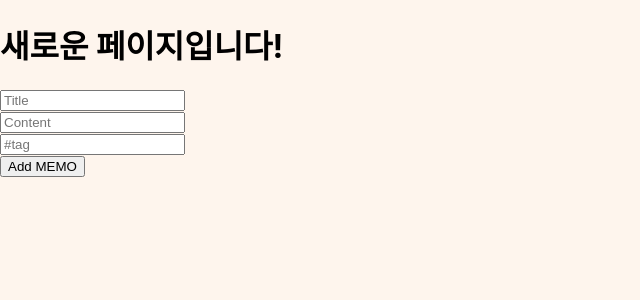
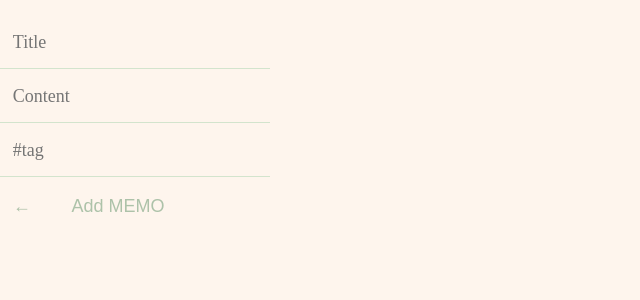
Before and after one commit to KoYejune0302/web_study, a React (Create React App) app in the folder front/: page /new in a window 1280 px wide. Shown: the top 300 px of the page, without its empty margins (0-640 px from the left). Built offline with nearby package versions, Linux system fonts and the light colour scheme.

Commit message:
css update

```diff
--- a/front/src/App.css
+++ b/front/src/App.css
@@ -14,6 +14,7 @@
   text-align:center;
   color: #ADC2A9;
   font-size: 20px;
+  margin-bottom: 1%;
 }
 
 .form-style input{
@@ -43,7 +44,6 @@
   border: none;
   display: inline-block;
   padding: 5px 15px;
-  /* box-shadow: 0 15px 35px rgba(0, 0, 0, 0.2); */
   text-decoration: none;
   font-weight: 300;
   transition: 0.25s;
@@ -60,14 +60,14 @@
 }
 
 .w-btn {
-  height:60px;
+  height:55px;
   position : relative;
   margin:auto;
   display:block;
   border: none;
   padding: 5px 15px;
   border-radius: 15px;
-  box-shadow: 0 15px 35px rgba(0, 0, 0, 0.2);
+  box-shadow: 0 15px 35px rgba(0, 0, 0, 0.1);
   text-decoration: none;
   font-weight: 300;
   transition: 0.25s;
--- a/front/src/App.js
+++ b/front/src/App.js
@@ -33,6 +33,11 @@ const App = () =>{
     console.log("ADD");
   };
 
+  const clickHandler_re = () =>{
+    console.log("Re");
+    tag = "";
+  };
+
   const clickHandler_Search = () =>{
     // 입력 형태 검사
     // 형태가 이상하면 alert
@@ -51,7 +56,9 @@ const App = () =>{
 
   return (
     <div className="App">
-      <h1 className="first">MEMO</h1>
+      <Link to='/' clasName='Link' style={{ color: 'inherit', textDecoration: 'inherit'}} onClick={clickHandler_re}>
+        <h1 className="first">MEMO</h1>
+      </Link>
 
       <div className = "form-style pb-3">
         <a>Search by  </a>
--- a/front/src/Box.css
+++ b/front/src/Box.css
@@ -16,14 +16,14 @@
 }
 
 .title{
-    font-size : 16px;
+    font-size : 18px;
     text-align : left;
     text-decoration-line : none;
     font-weight:bold;
 }
 
 .tag{
-    font-size : 12px;
+    font-size : 14px;
     text-align : left;
     text-decoration-line : none;
 }
--- /dev/null
+++ b/front/src/Detail.css
@@ -0,0 +1,77 @@
+.Detail {
+    color: #224B0C;
+}
+
+.de-title {
+    font-size : 30px;
+    font-weight: 450;
+    border-top:0px;
+    border-right:0px;
+    border-left:0px;
+    border-bottom: 1px;
+    border-color: #224B0C;
+    border-style: solid;
+    padding-top: 0px;
+    padding-bottom: 20px;
+    padding-left:1%;
+    margin-top:1%;
+    margin-bottom:1%;
+}
+
+.de-content {
+    font-size : 25px;
+    font-weight : 350;
+    margin-top:0px;
+    padding-top:0px;
+    padding-left: 1%;
+}
+
+.de-tag {
+    font-size : 20px;
+    padding-left:1%;
+    font-weight:200;
+}
+
+.Del {
+    position:relative;
+    border: none;
+    display: inline-block;
+    padding: 5px 15px;
+    padding-left:1%;
+    text-decoration: none;
+    font-weight: 300;
+    transition: 0.25s;
+    background-color: #FEF5ED;
+    color: #ADC2A9;
+    font-size: 18px;
+    align-items: center;
+}
+
+.Del:hover {
+    letter-spacing: 2px;
+    transform: scale(1.1);
+    cursor: pointer;
+}
+
+.Back {
+    position:relative;
+    border: none;
+    display: inline-block;
+    padding: 5px 15px;
+    padding-left:1%;
+    text-decoration: none;
+    font-weight: 300;
+    transition: 0.25s;
+    background-color: #FEF5ED;
+    color: #ADC2A9;
+    font-size: 18px;
+    align-items: center;
+    text-align: center;
+    margin-right:1%;
+}
+
+.Back:hover {
+    letter-spacing: 2px;
+    transform: scale(1.1);
+    cursor: pointer;
+}
--- a/front/src/Detail.js
+++ b/front/src/Detail.js
@@ -1,6 +1,7 @@
 import React from "react";
 import { useLocation, Link } from "react-router-dom";
 import axios from "axios";
+import './Detail.css';
 
 axios.defaults.xsrfCookieName = "csrftoken";
 axios.defaults.xsrfHeaderName = "X-CSRFToken";
@@ -19,21 +20,28 @@ const Detail = () => {
     console.log(tag);
 
     const clickHandler_Delete = () =>{
+        axios.delete(`http://127.0.0.1:8000/note/${id.id}/`);
         alert("Memo has been deleted");
-        axios.delete(`http://127.0.0.1:8000/note/${id.id}/`);
+        console.log('del');
+    };
+
+    const clickHandler_Back = () =>{
+        console.log('Backs');
     };
 
 
     return (
         <div>
-            <h1>상세 페이지입니다!</h1>
             <div className = "Detail">
-                <h4 className = "title">{title.title}</h4>
-                <p className = "content">{content.content}</p>
-                <p className = "tag">{tag.tag}</p>
+                <h4 className = "de-title">Title : {title.title}</h4>
+                <p className = "de-content">{content.content}</p>
+                <p className = "de-tag">Tag {tag.tag}</p>
             </div>
             <Link to = '/' clasName='Link' style={{ color: 'inherit', textDecoration: 'inherit'}}>
-                <button onClick={clickHandler_Delete}>Delete MEMO</button>
+                <button onClick={clickHandler_Back} className = 'Back'>←</button>
+            </Link>
+            <Link to = '/' clasName='Link' style={{ color: 'inherit', textDecoration: 'inherit'}}>
+                <button onClick={clickHandler_Delete} className = 'Del'>Delete</button>
             </Link>
         </div>
   )
--- /dev/null
+++ b/front/src/New.css
@@ -0,0 +1,72 @@
+.space {
+    margin-bottom: 1%;
+}
+
+.New input{
+    font-family: 'Nanum Myeongjo', serif;
+    font-size: 18px;
+    border: 0;
+    height: 50px;
+    width: 255px;
+    border-radius: 0;
+    border-bottom:1px solid #D3E4CD;
+    margin-bottom:1px;
+    background-color: #FEF5ED;
+    padding-left:1%;
+}
+
+.New input:focus{
+    font-family: 'Nanum Myeongjo', serif;
+    border-bottom: 1px solid #ADC2A9;
+    box-shadow: none;
+    outline: 0;
+    background-color: #F0EBE3;
+}
+
+.Back {
+    position:relative;
+    border: none;
+    display: inline-block;
+    padding: 5px 15px;
+    padding-left:1%;
+    text-decoration: none;
+    font-weight: 300;
+    transition: 0.25s;
+    background-color: #FEF5ED;
+    color: #ADC2A9;
+    font-size: 18px;
+    align-items: center;
+    text-align: center;
+    margin-right:1%;
+    margin-top:1%;
+}
+
+.Back:hover {
+    letter-spacing: 2px;
+    transform: scale(1.1);
+    cursor: pointer;
+}
+
+.Add {
+    position:relative;
+    border: none;
+    display: inline-block;
+    padding: 5px 15px;
+    padding-left:1%;
+    text-decoration: none;
+    font-weight: 300;
+    transition: 0.25s;
+    background-color: #FEF5ED;
+    color: #ADC2A9;
+    font-size: 18px;
+    align-items: center;
+    text-align: center;
+    margin-right:1%;
+    margin-top:1%;
+}
+
+.Add:hover {
+    letter-spacing: 2px;
+    transform: scale(1.1);
+    cursor: pointer;
+}
--- a/front/src/New.js
+++ b/front/src/New.js
@@ -1,6 +1,7 @@
 import React, {useState} from "react";
 import axios from 'axios';
 import { Link} from "react-router-dom";
+import './New.css'
 
 const New = () => {
 
@@ -13,7 +14,17 @@ const New = () => {
         setInputList({...inputList,[name]: value});
     };
 
-    const clickHandler_Add = () =>{
+    const clickHandler_Add = event =>{
+        if (title == ""){
+            alert('Title is empty');
+            event.preventDefault();
+        } else if(content == ""){
+            alert('Content is empty');
+            event.preventDefault();
+        }else if (tag.charAt(0) != '#'){
+            alert('Wrong tag');
+            event.preventDefault();
+        } else{
             console.log(inputList);
             //입력값 검증 추가
             axios.post("http://127.0.0.1:8000/note/", {
@@ -21,12 +32,17 @@ const New = () => {
                 content: content,
                 tag: tag,
             });
+        }
+    };
 
+    const clickHandler_Back = () =>{
+        console.log('Backs');
     };
 
     return (
         <div>
-            <h1>새로운 페이지입니다!</h1>
+            <p className = "space"></p>
+            <div className = "New">
                 <input
                     value={title}
                     placeholder="Title"
@@ -48,8 +64,12 @@ const New = () => {
                     onChange={changed}
                 ></input>
                 <br></br>
+            </div>
+            <Link to = '/' clasName='Link' style={{ color: 'inherit', textDecoration: 'inherit'}}>
+                <button onClick={clickHandler_Back} className = 'Back'>←</button>
+            </Link>
             <Link to='/' clasName='Link' style={{ color: 'inherit', textDecoration: 'inherit'}}>
-                <button onClick={clickHandler_Add}>Add MEMO</button>
+                    <button onClick={clickHandler_Add} className='Add'>Add MEMO</button>
             </Link>
         </div>
     )
```
Also changed, not shown: 1 other file (tests, documents, lock files or other folders). Lines whose indentation alone changed are shown as unchanged.
